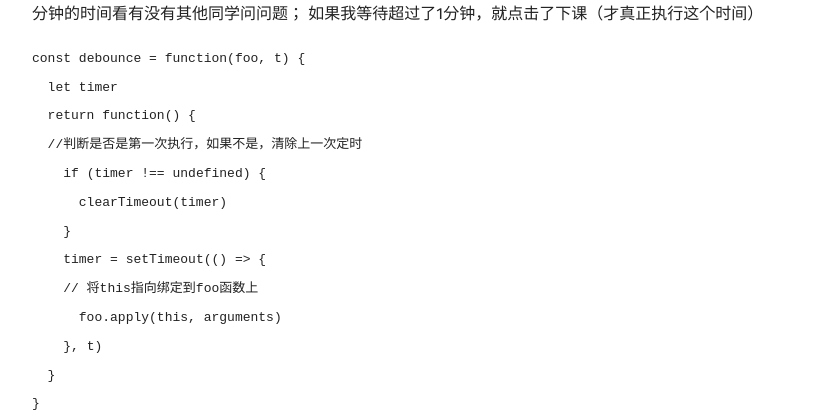
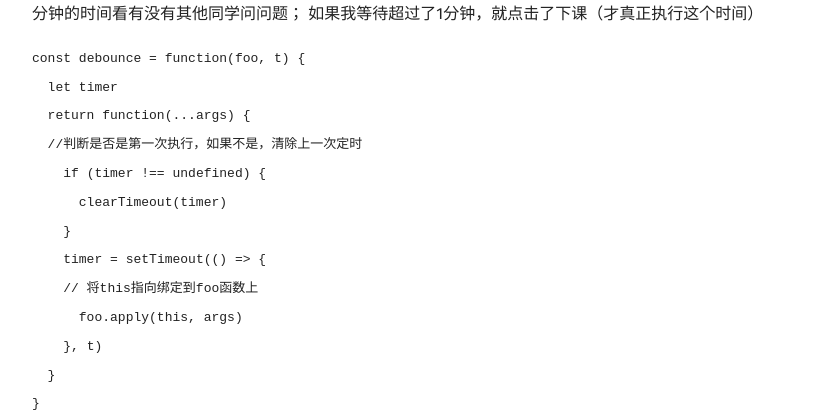
Before and after one commit to shellGrace/shellGrace.github.io, a Jekyll site: the page built from _posts/2022-07-28-防抖节流.md, in a window 1280 px wide and 900 px high, scrolled down 765 px. Shown: the part 152-565 px from the top of the window, without its empty margins (58-893 px from the left). Built offline with Jekyll 4.4.1, drawn with Linux system fonts in a browser that asks for light colours; nearby versions of some CDN libraries; some web fonts are replaced.

Commit message:
Update 2022-07-28-防抖节流.md

````diff
--- a/_posts/2022-07-28-防抖节流.md
+++ b/_posts/2022-07-28-防抖节流.md
@@ -29,14 +29,14 @@ biubiubiu~
 ```javascript
 const debounce = function(foo, t) {
   let timer
-  return function() {
+  return function(...args) {
   //判断是否是第一次执行，如果不是，清除上一次定时
     if (timer !== undefined) {
       clearTimeout(timer)
     }
     timer = setTimeout(() => {
     // 将this指向绑定到foo函数上
-      foo.apply(this, arguments)
+      foo.apply(this, args)
     }, t)
   }
 }
````
